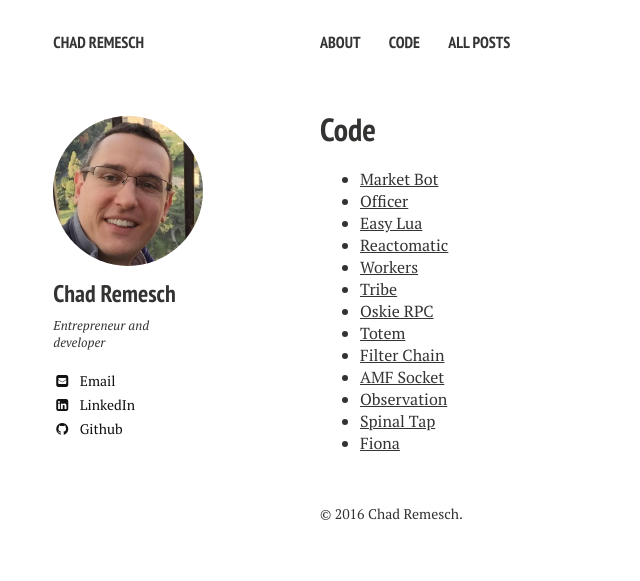
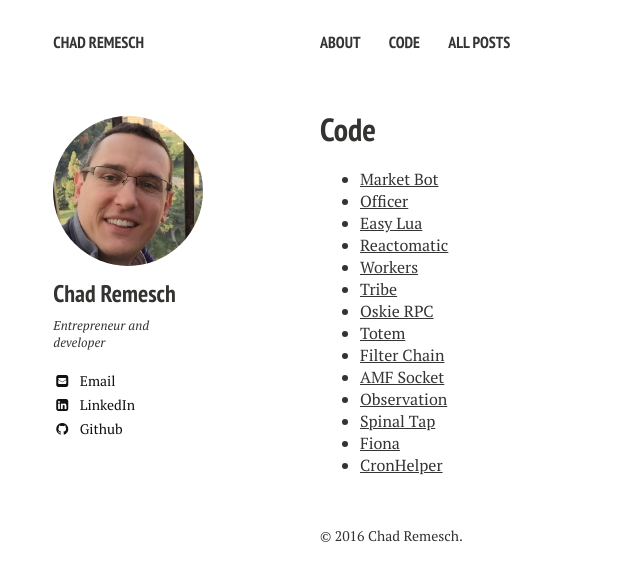
Before and after one commit to chadrem/chadrem.github.io, a Jekyll site: the page built from code/index.md, in a window 1280 px wide. Shown: the top 581 px of the page, without its empty margins (0-640 px from the left). Built offline with Jekyll 4.4.1, drawn with Linux system fonts in a browser that asks for light colours; nearby versions of some CDN libraries.

Commit message:
Add cron helper link.

```diff
--- a/code/index.md
+++ b/code/index.md
@@ -18,3 +18,4 @@ share: false
 * [Observation](https://github.com/chadrem/observation)
 * [Spinal Tap](https://github.com/chadrem/spinal_tap)
 * [Fiona](https://github.com/BlueFrogGaming/fiona)
+* [CronHelper](https://github.com/chadrem/cron_helper)
```
